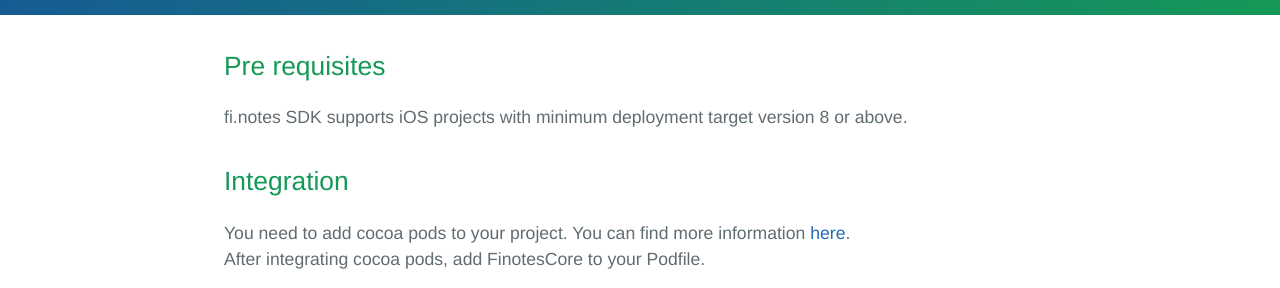
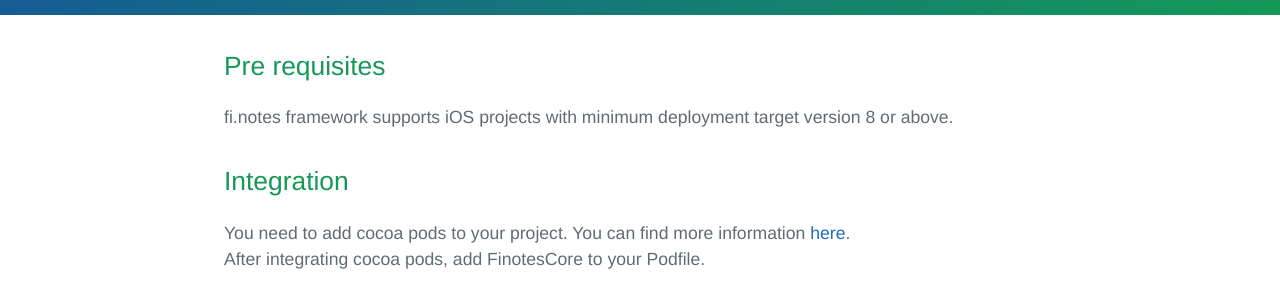
Before and after one commit to finotes/finotes.github.io, a Jekyll site: the page built from _posts/2018-01-19-ios-docs.md, in a window 1280 px wide and 900 px high. Shown: the part 158-446 px from the top of the window. Built offline with Jekyll 4.4.1, drawn with Linux system fonts in a browser that asks for light colours; some web fonts are replaced.

Commit message:
Update 2018-01-19-ios-docs.md

```diff
--- a/_posts/2018-01-19-ios-docs.md
+++ b/_posts/2018-01-19-ios-docs.md
@@ -1,11 +1,11 @@
 ---
 layout: post
-title: "iOS SDK Documentation"
+title: "iOS Objective-c Documentation"
 ---
 
 ## Pre requisites
 
-fi.notes SDK supports iOS projects with minimum deployment target version 8 or above.
+fi.notes framework supports iOS projects with minimum deployment target version 8 or above.
 
 ## Integration
 
```
